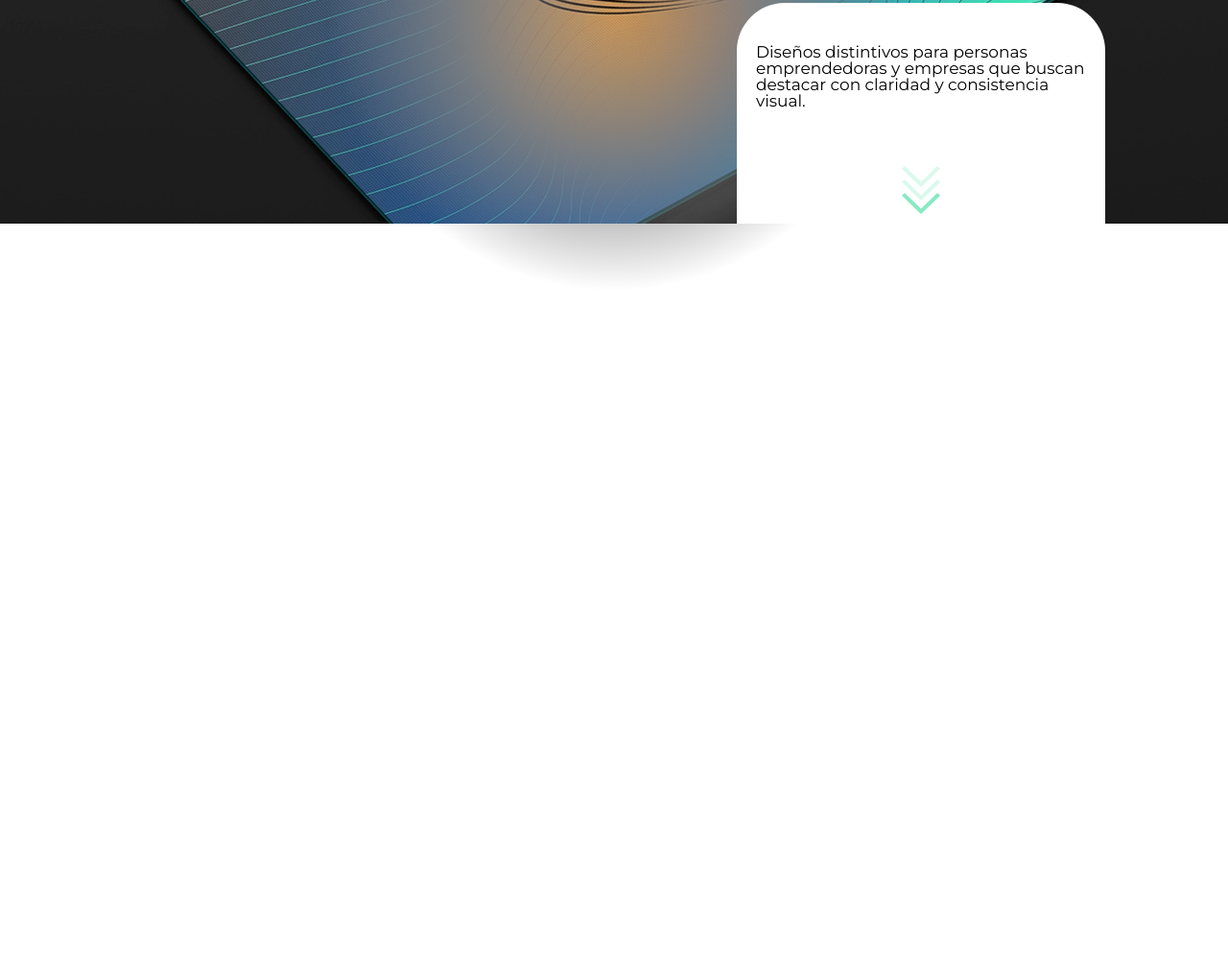
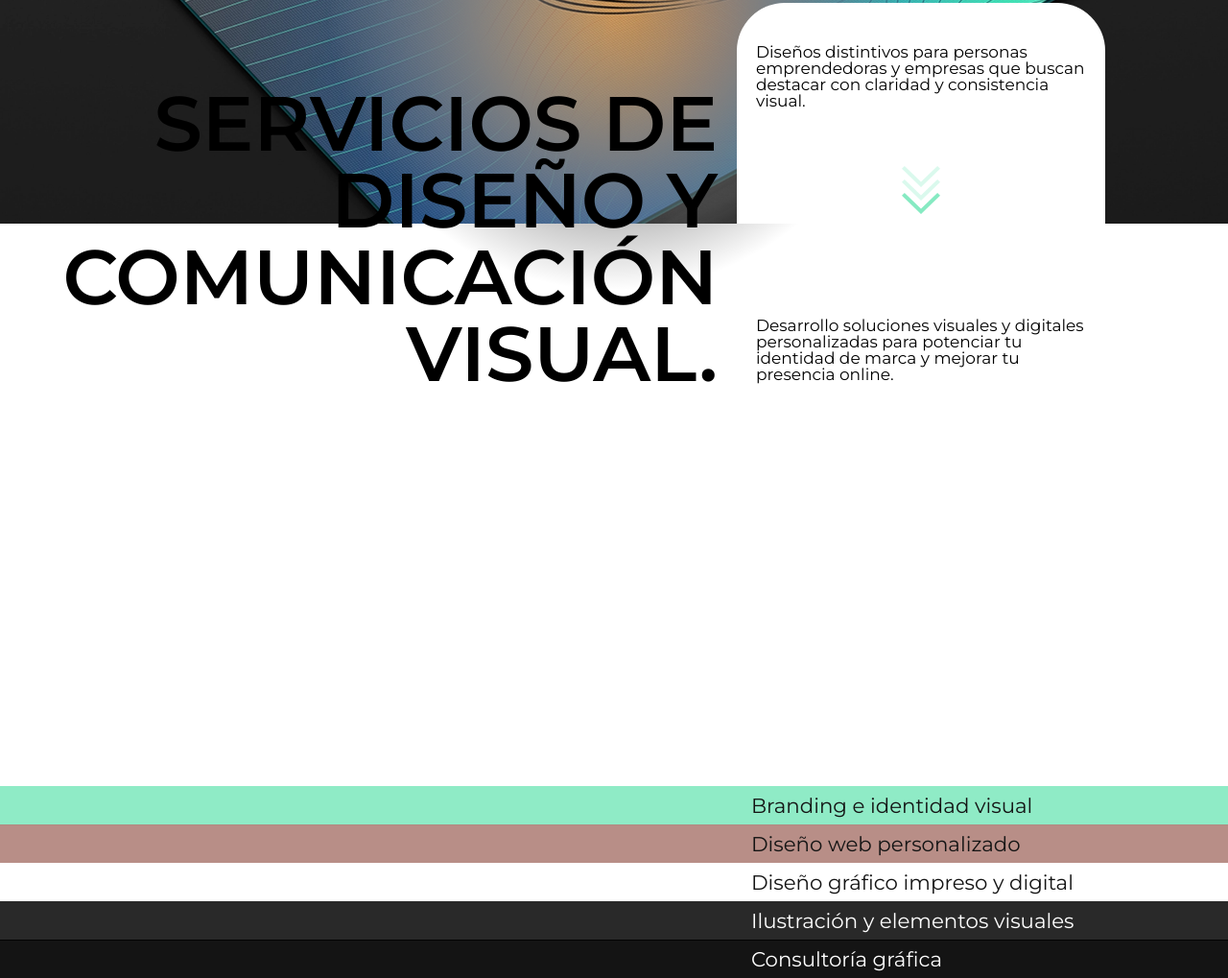
Before and after one commit to dreloker/koudvisual, a plain HTML site: page index.html in a window 1280 px wide. Shown: the part 399-1418 px from the top of the page at 96% size. Before the commit the page ends 980 px from the top, so only its background shows below. Drawn offline with nearby package versions, Linux system fonts and the light colour scheme.

Commit message:
index.html prácticamente lista, falta CTA a servicios y continuar con services.html

```diff
--- a/css/style.css
+++ b/css/style.css
@@ -187,6 +187,7 @@ nav li a:hover {
 .contenido-dos {
     width: 100%;
     max-width: 1920px;
+    height: 93vh;
     background-color: var(--blanco);
     background-size: contain;
     background-repeat: no-repeat;
@@ -194,26 +195,85 @@ nav li a:hover {
 
 .textosc2 {
     display: flex;
-    flex-direction: column;
-    justify-content: center;
-    height: 100%;
-    width: 100%;
+    align-items: flex-end;
+    height: 25%;
+    width: 100vw;
 }
 
 .h1c2 {
     position: relative;
-    left: 60%;
-    width: 35%;
-    color: var(--blanco);
-    padding: 2rem;
-
-
+    width: 60%;
+    padding: 2rem 2rem 1rem 2rem;
+    color: var(--negro);
+    text-align: right;
+    text-transform: uppercase;
+    line-height: 1;
+    font-size: 80px;
+    font-weight: 600;
 }
 
 .p1c2 {
     position: relative;
-    left: 60%;
     width: 30%;
-    color: var(--blanco);
-    padding: 2rem;
+    color: var(--negro);
+    padding: 2rem 2rem 2rem 2rem;
 }
+
+.indexserv {
+  display: flex;
+  flex-direction: column;
+  justify-content: flex-end;
+  width: 100%;
+  height: 75vh;
+  overflow: hidden;
+}
+
+.serv {
+  width: 100%;
+  height: 5vh;
+  transition: height 0.6s ease;
+  overflow: hidden;
+  cursor: pointer;
+}
+
+.serv.activo {
+  height: 70%;
+}
+
+.serv h2 {
+    height: 5vh;
+    display: flex;
+    align-items: center;
+    padding-left: 61%;
+    color: var(--negro);
+    font-weight: 400;
+    font-size: 2.1rem;
+    }
+.serv1 h2 { background: var(--primario); }
+.serv2 h2 { background: var(--secundario); }
+.serv3 h2 { background: var(--blanco); }
+.serv4 h2 { background: var(--oscuros); color: var(--blanco); }
+.serv5 h2 { background: var(--negro); color: var(--blanco) }
+
+.contenido-serv {
+  height: 100%;
+  background-size: cover;
+  background-position: center;
+}
+
+.serv1 .contenido-serv { background-image: url(/img/pruebamuest.webp); }
+.serv2 .contenido-serv { background-image: url(/img/pruebamuest.webp); }
+.serv3 .contenido-serv { background-image: url(/img/pruebamuest.webp); }
+.serv4 .contenido-serv { background-image: url(/img/pruebamuest.webp); }
+.serv5 .contenido-serv { background-image: url(/img/pruebamuest.webp); }
+
+@keyframes pulso-suave {
+  0%   { transform: scale(1); opacity: 1; }
+  50%  { transform: scale(1.02); opacity: 0.9; }
+  100% { transform: scale(1); opacity: 1; }
+}
+
+/* Solo los servicios inactivos */
+.serv:not(.activo) {
+  animation: pulso-suave 3s ease-in-out infinite;
+}
--- a/index.html
+++ b/index.html
@@ -47,10 +47,38 @@
                 </svg>
             </div>
         </section>
+
         <section class="contenido-dos">
             <div class="textosc2">
                 <h1 class="h1c2">Servicios de Diseño y comunicación visual.</h1>
-                <p class="p1c2">Diseños distintivos para personas emprendedoras y empresas que buscan destacar con claridad y consistencia visual.</p>
+                <p class="p1c2">Desarrollo soluciones visuales y digitales personalizadas para potenciar tu identidad de marca y mejorar tu presencia online.</p>
+            </div>
+            <div class="indexserv">
+                <div class="serv serv1">
+                    <h2>Branding e identidad visual</h2>
+                    <div class="contenido-serv">
+                    </div>
+                </div>
+                <div class="serv serv2">
+                    <h2>Diseño web personalizado</h2>
+                    <div class="contenido-serv">
+                    </div>
+                </div>
+                <div class="serv serv3">
+                    <h2>Diseño gráfico impreso y digital</h2>
+                    <div class="contenido-serv">
+                    </div>
+                </div>
+                <div class="serv serv4">
+                    <h2>Ilustración y elementos visuales</h2>
+                    <div class="contenido-serv">
+                    </div>
+                </div>
+                <div class="serv serv5">
+                    <h2>Consultoría gráfica</h2>
+                    <div class="contenido-serv">
+                    </div>
+                </div>
             </div>
         </section>
 
--- a/js/animaciones.js
+++ b/js/animaciones.js
@@ -15,6 +15,7 @@ document.addEventListener("DOMContentLoaded", () => {
     .to("#fila3", { opacity: 0.3, duration: dur }, `+=${dur / 2}`);
 });
 
+// Modo de fusión
 document.addEventListener("DOMContentLoaded", () => {
   const gradient = document.querySelector(".cursor-gradient");
   let pos = { x: window.innerWidth / 2, y: window.innerHeight / 2 };
@@ -37,3 +38,14 @@ document.addEventListener("DOMContentLoaded", () => {
     });
   });
 });
+
+//serv activo
+
+const servicios = document.querySelectorAll(".serv");
+
+servicios.forEach(serv => {
+  serv.addEventListener("click", () => {
+    servicios.forEach(s => s.classList.remove("activo"));
+    serv.classList.add("activo");
+  });
+});
```
Also changed, not shown: img/pruebamuest.webp (added).
